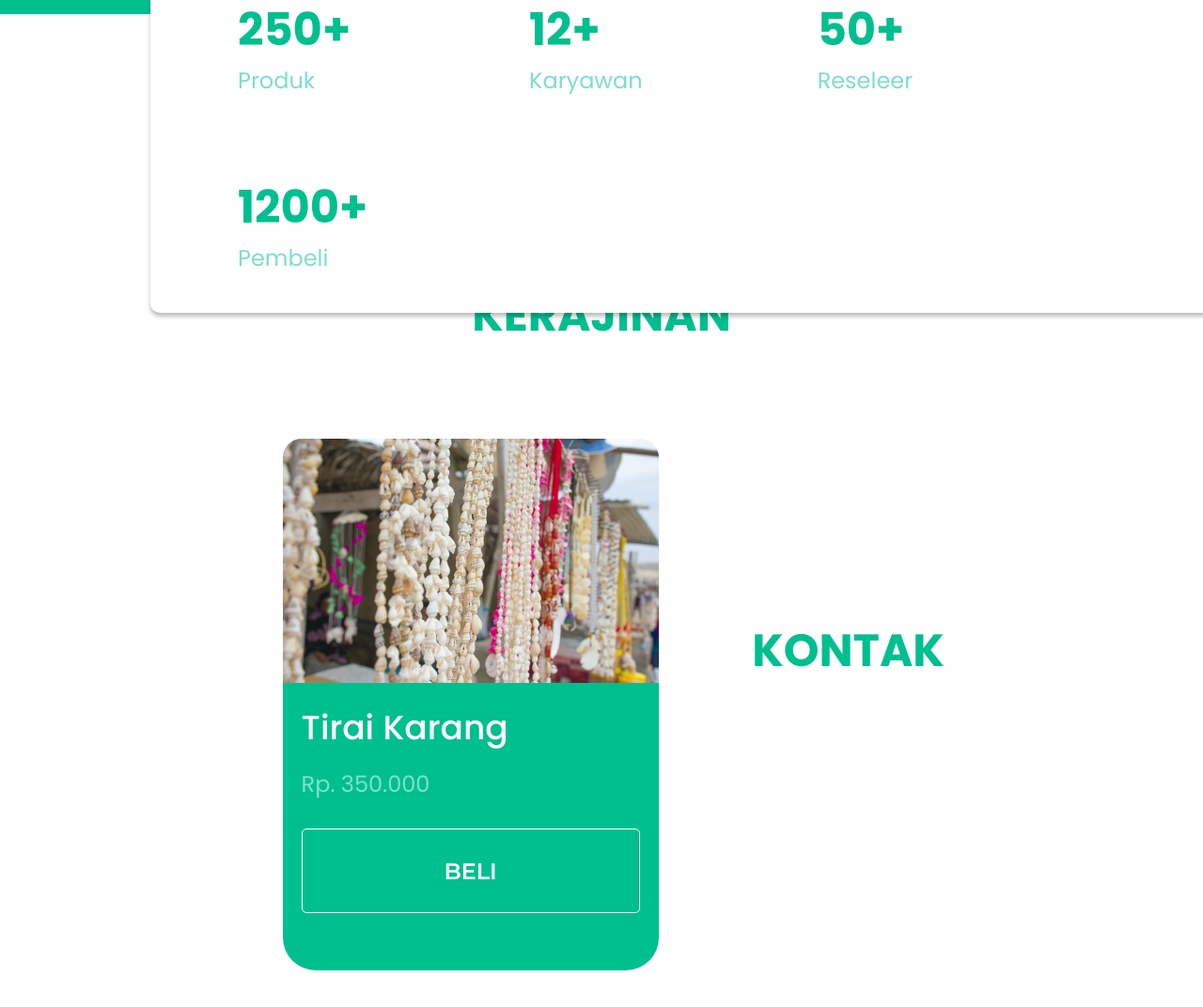
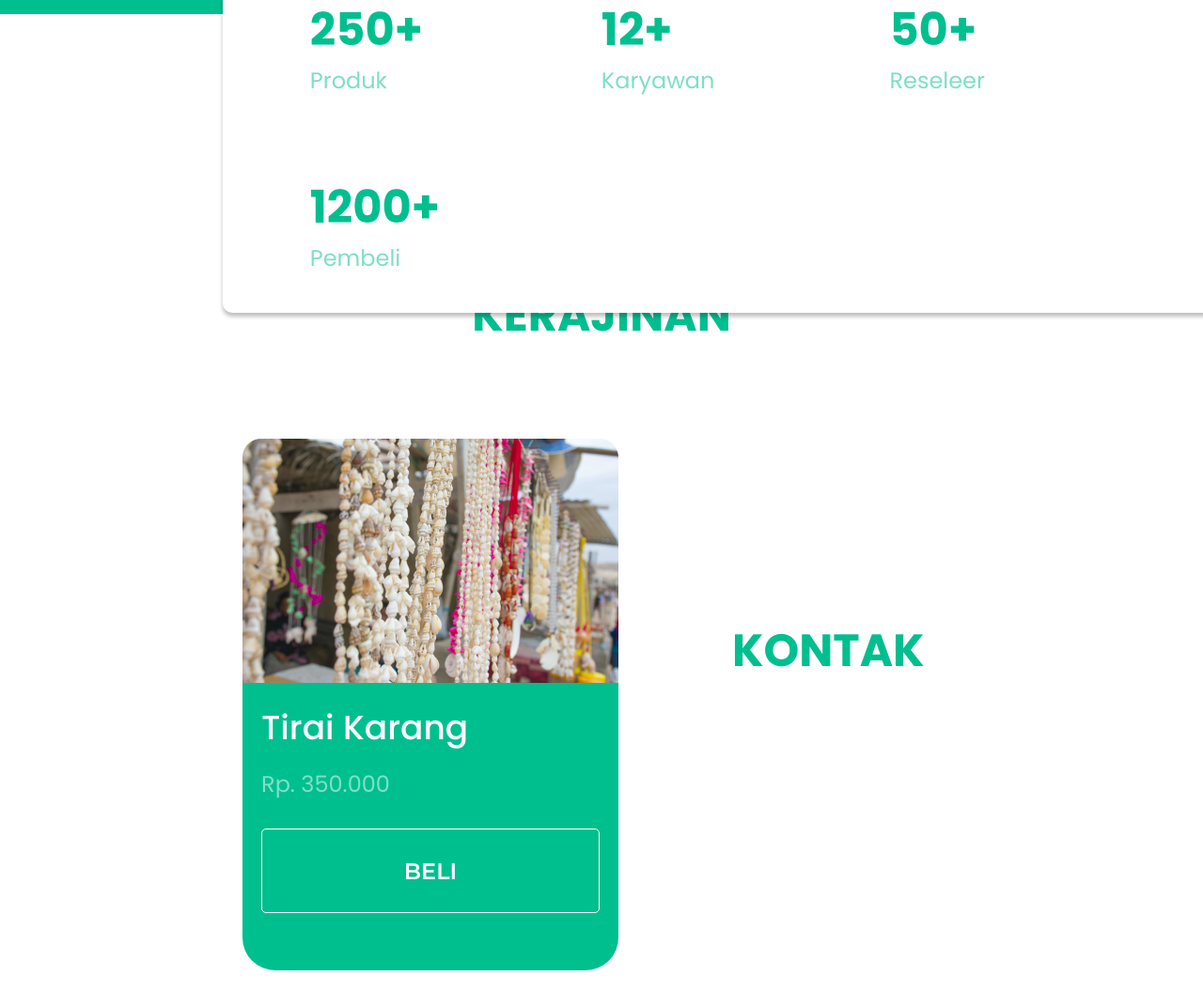
Before and after one commit to mesti15597/b180, a plain HTML site: page index.html in a window 1280 px wide. Shown: the part 705-1777 px from the top of the page at 94% size. Drawn offline with Linux system fonts and the light colour scheme.

Commit message:
Update stylesheet.css

```diff
--- a/css/stylesheet.css
+++ b/css/stylesheet.css
@@ -135,7 +135,7 @@ header {
 .extra {
     position: absolute;
     top: 82.5%;
-    left: 12.5%;
+    left: 18.5%;
     width: 1220px;
     justify-content: center;
     background: #fff;
@@ -164,7 +164,7 @@ header {
 /* Handicraft */
 
 .handicraft {
-    margin: 285px 100px;
+    margin: 285px 50px;
     text-align: center;
 }
 
```
